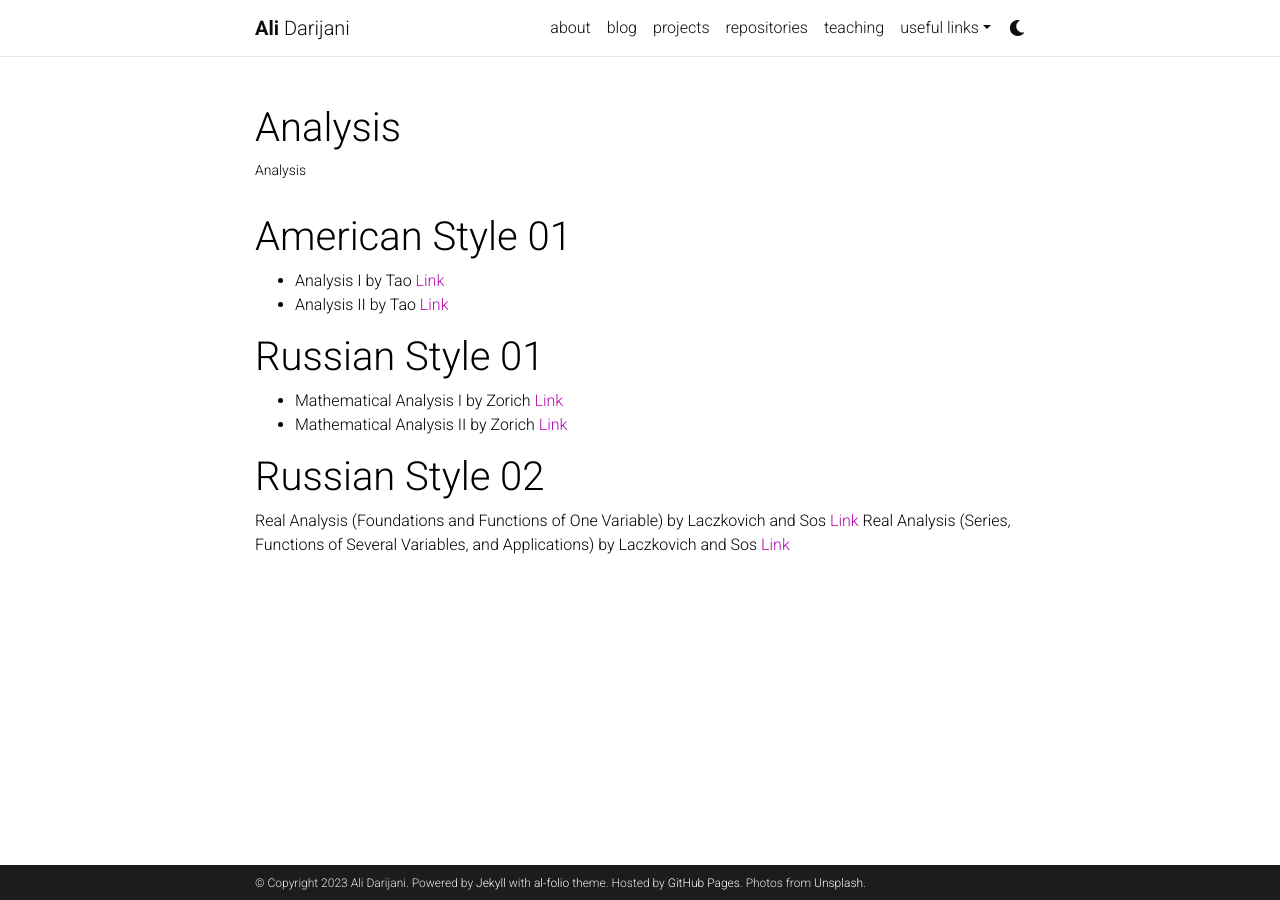
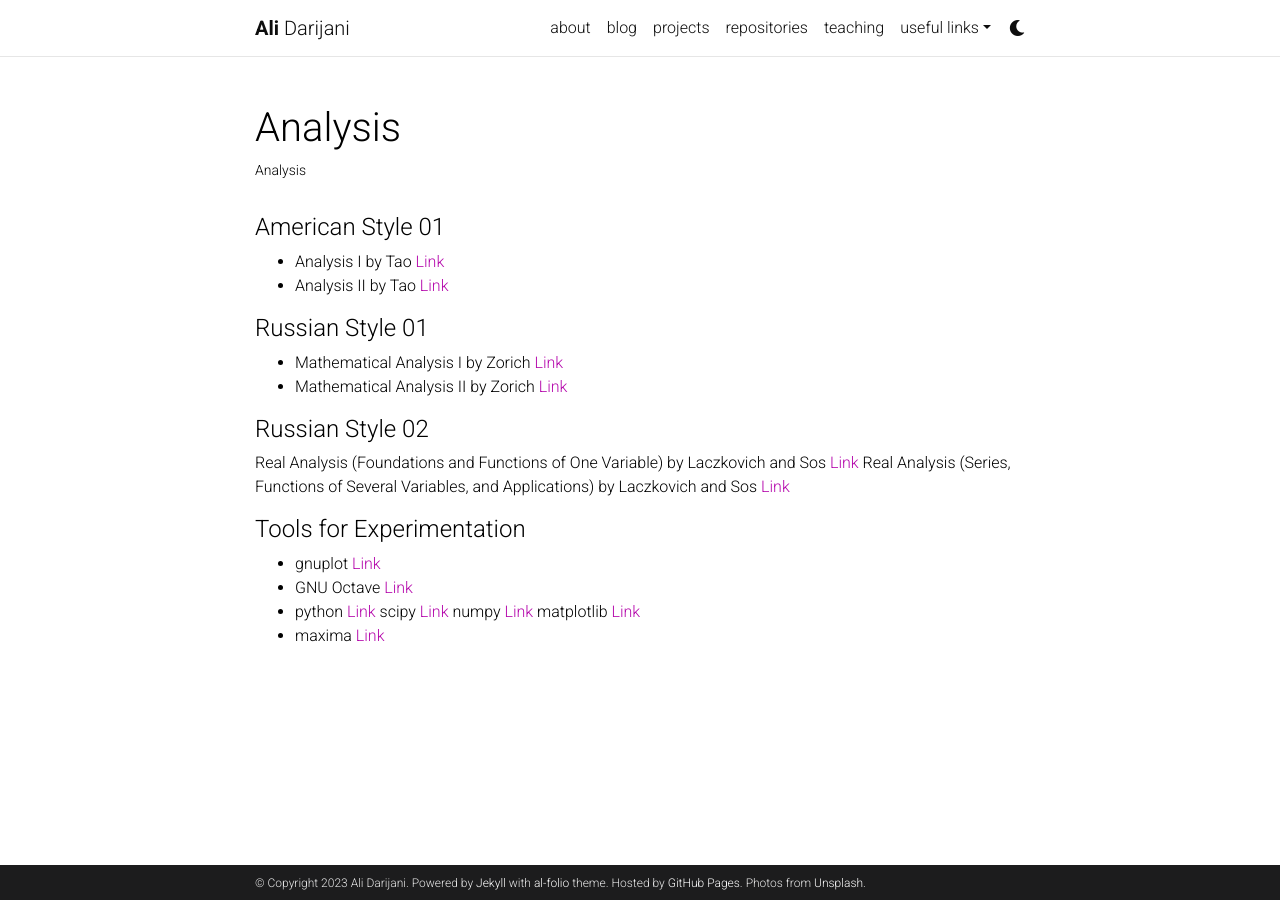
Before and after one commit to adarijani/adarijani.github.io_archived, a Jekyll site: the page built from _projects/03.analysis.md, in a window 1280 px wide. Built offline with Jekyll 4.4.1, drawn with Linux system fonts in a browser that asks for light colours; comment, search, counter and statistics services are not loaded; a style sheet for code colours, icons or effects is not loaded.

Commit message:
Update 03.analysis.md

```diff
--- a/_projects/03.analysis.md
+++ b/_projects/03.analysis.md
@@ -7,17 +7,24 @@
 category: teaching
 ---
 
-# American Style 01
+#### American Style 01
 
 - Analysis I by Tao [Link](https://link.springer.com/book/10.1007/978-981-10-1789-6)
 - Analysis II  by Tao [Link](https://link.springer.com/book/10.1007/978-981-10-1804-6)
 
-# Russian Style 01
+#### Russian Style 01
 
 - Mathematical Analysis I by Zorich [Link](https://link.springer.com/book/10.1007/978-3-662-48792-1)
 - Mathematical Analysis II by Zorich [Link](https://link.springer.com/book/10.1007/978-3-662-48993-2)
 
-# Russian Style 02
+#### Russian Style 02
 
 Real Analysis (Foundations and Functions of One Variable) by Laczkovich and Sos [Link](https://link.springer.com/book/10.1007/978-1-4939-2766-1)
 Real Analysis (Series, Functions of Several Variables, and Applications) by Laczkovich and Sos [Link](https://link.springer.com/book/10.1007/978-1-4939-7369-9)
+
+#### Tools for Experimentation
+
+- gnuplot [Link](http://www.gnuplot.info/)
+- GNU Octave  [Link](https://octave.org/)
+- python [Link](https://www.python.org/) scipy [Link](https://scipy.org/) numpy [Link](https://numpy.org/) matplotlib [Link](https://matplotlib.org/)
+- maxima [Link](https://maxima.sourceforge.io/)
```
